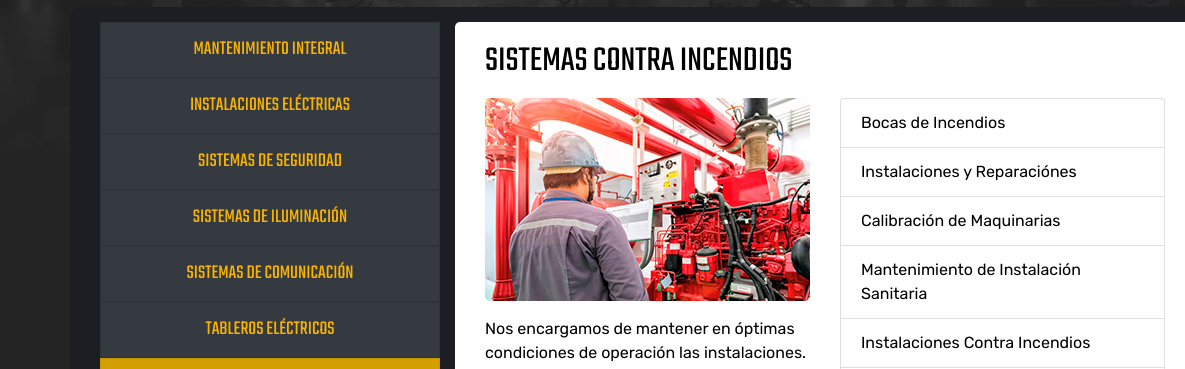
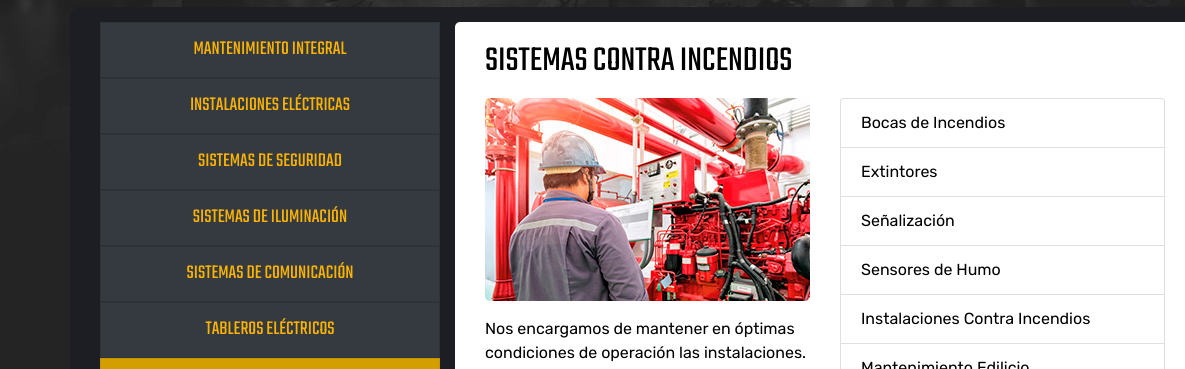
Before and after one commit to diegogomez311/Entrega-Final, a website: page pages/deteccion_incendios.html in a window 1280 px wide. Shown: the part 428-797 px from the top of the page, 0-1185 px from the left. Drawn offline with nearby package versions, Linux system fonts and the light colour scheme; files that its build step writes are made by us from their sources.

Commit message:
control de incedios

```diff
--- a/pages/deteccion_incendios.html
+++ b/pages/deteccion_incendios.html
@@ -108,9 +108,9 @@
                                 <div>
                                     <ul class="list-group">
                                         <li class="list-group-item parrafo-rubik-negro">Bocas de Incendios</li>
-                                        <li class="list-group-item parrafo-rubik-negro">Instalaciones y Reparaciónes</li>
-                                        <li class="list-group-item parrafo-rubik-negro">Calibración de Maquinarias</li>
-                                        <li class="list-group-item parrafo-rubik-negro">Mantenimiento de Instalación Sanitaria</li>
+                                        <li class="list-group-item parrafo-rubik-negro">Extintores</li>
+                                        <li class="list-group-item parrafo-rubik-negro">Señalización</li>
+                                        <li class="list-group-item parrafo-rubik-negro">Sensores de Humo</li>
                                         <li class="list-group-item parrafo-rubik-negro">Instalaciones Contra Incendios</li>
                                         <li class="list-group-item parrafo-rubik-negro">Mantenimiento Edilicio</li>
                                         <li class="list-group-item parrafo-rubik-negro">Cableados de Campo</li>
```
